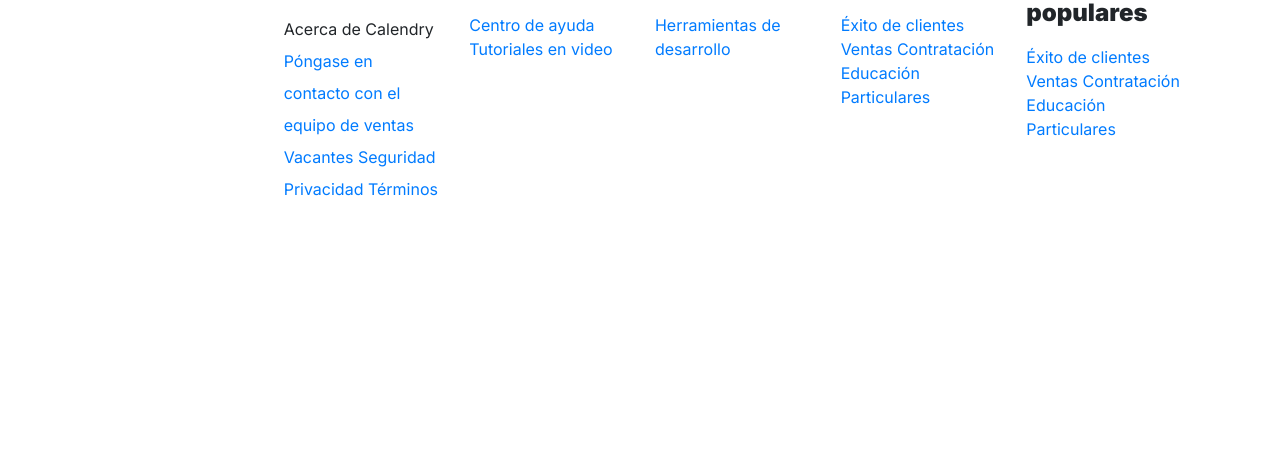
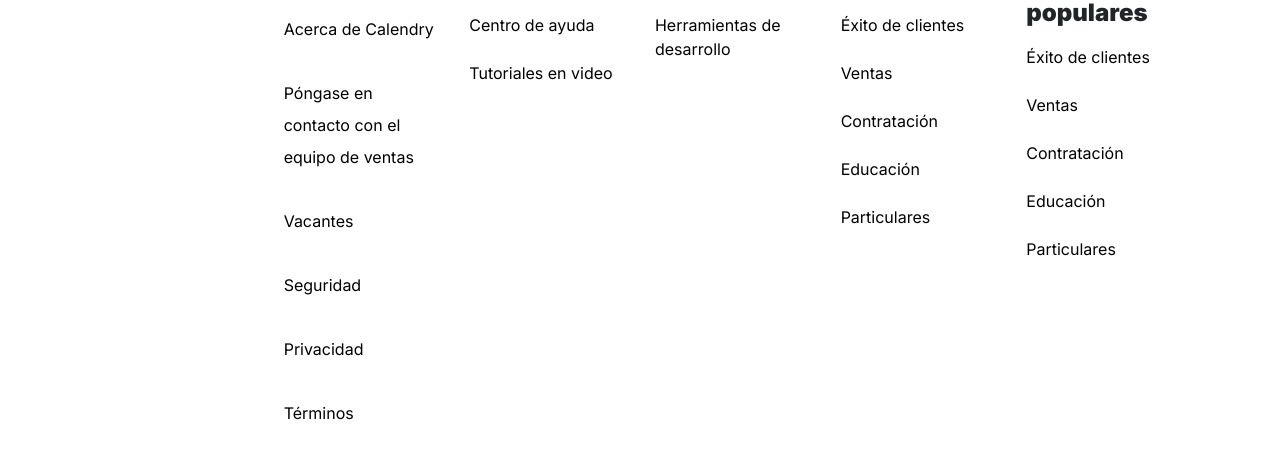
Before and after one commit to Maritza7395/Proyecto-Calel, a plain HTML site: page index.html in a window 1280 px wide. Shown: the part 6810-7269 px from the top of the page. Before the commit the page ends 7143 px from the top, so only its background shows below. Drawn offline with nearby package versions, Linux system fonts and the light colour scheme.

Commit message:
correcciones de feedback

```diff
--- a/css/mobile.css
+++ b/css/mobile.css
@@ -10,6 +10,11 @@
     }
     .tabs-show{
         display: table;
+        position: absolute;
+        z-index: 1;
+        background-color: white;
+        width: 100%;
+        height: 30%;
     }
     .tabs a{
         margin-bottom: 10px;
@@ -81,6 +86,9 @@
     .m-top--90{
         margin-top: 0px;
     }
+    .m-top-24--mobile{
+        margin-top: 24px;
+    }
     .m-top-136{
         margin-top: 48px;
     }
--- a/css/styles.css
+++ b/css/styles.css
@@ -18,6 +18,11 @@
     text-decoration: none;
     color: #000000;
     margin-right: 30px;
+}
+.u-border-dash a{
+    text-decoration: none;
+    color: #000000;
+    display: block;
 }
 .form-button{
     display: inline-flex;
--- a/index.html
+++ b/index.html
@@ -42,11 +42,11 @@
         </div>
         <div id="tabs-mobile" class="tabs-mobile">
             <div class="content-one">
-                <a href="#news">Particulares</a>
-                <a href="#news">Equipos</a>
-                <a href="#news">Producto</a>
-                <a href="#news">Precios</a>
-                <a href="#news">Recursos</a>
+                <a href="#particulares">Particulares</a>
+                <a href="#equipos">Equipos</a>
+                <a href="#producto">Producto</a>
+                <a href="#precios">Precios</a>
+                <a href="#recursos">Recursos</a>
             </div>
             <div>
                 <a href="#login">Iniciar Sesión</a>
@@ -231,36 +231,36 @@
                 </div>
                 <div class="col-sm-2 u-txt-16">
                     <p class="u-txt-24">Acerca de</p>
-                    <a href="#contacto"></a>Acerca de Calendry</a>
-                    <a href="#contacto">Póngase en contacto con el equipo de ventas</a>
-                    <a href="#contacto">Vacantes</a>
-                    <a href="#contacto">Seguridad</a>
-                    <a href="#contacto">Privacidad</a>
+                    <a href="#contacto">Acerca de Calendry</a><br>
+                    <a href="#contacto">Póngase en contacto con el equipo de ventas</a><br>
+                    <a href="#contacto">Vacantes</a><br>
+                    <a href="#contacto">Seguridad</a><br>
+                    <a href="#contacto">Privacidad</a><br>
                     <a href="#contacto">Términos</a>
                 </div>
-                <div class="col-sm-2">
+                <div class="col-sm-2 m-top-24--mobile">
                     <p class="u-txt-24">Asistencia</p>
-                    <a href="#asistencia">Centro de ayuda</a>
+                    <a href="#asistencia">Centro de ayuda</a><br>
                     <a href="#asistencia">Tutoriales en video</a>
                 </div>
-                <div class="col-sm-2">
+                <div class="col-sm-2 m-top-24--mobile">
                     <p class="u-txt-24">Desarrolladores</p>
                     <a href="#dev">Herramientas de desarrollo</a>
                 </div>
-                <div class="col-sm-2">
+                <div class="col-sm-2 m-top-24--mobile">
                     <p class="u-txt-24">Soluciones</p>
-                    <a href="#soluciones">Éxito de clientes</a>
-                    <a href="#soluciones">Ventas</a>
-                    <a href="#soluciones">Contratación</a>
-                    <a href="#soluciones">Educación</a>
+                    <a href="#soluciones">Éxito de clientes</a><br>
+                    <a href="#soluciones">Ventas</a><br>
+                    <a href="#soluciones">Contratación</a><br>
+                    <a href="#soluciones">Educación</a><br>
                     <a href="#soluciones">Particulares</a>
                 </div>
-                <div class="col-sm-2">
+                <div class="col-sm-2 m-top-24--mobile">
                     <p class="u-txt-24">Funciones populares</p>
-                    <a href="#funciones">Éxito de clientes</a>
-                    <a href="#funciones">Ventas</a>
-                    <a href="#funciones">Contratación</a>
-                    <a href="#funciones">Educación</a>
+                    <a href="#funciones">Éxito de clientes</a><br>
+                    <a href="#funciones">Ventas</a><br>
+                    <a href="#funciones">Contratación</a><br>
+                    <a href="#funciones">Educación</a><br>
                     <a href="#funciones">Particulares</a>
                 </div>
             </div>
```
